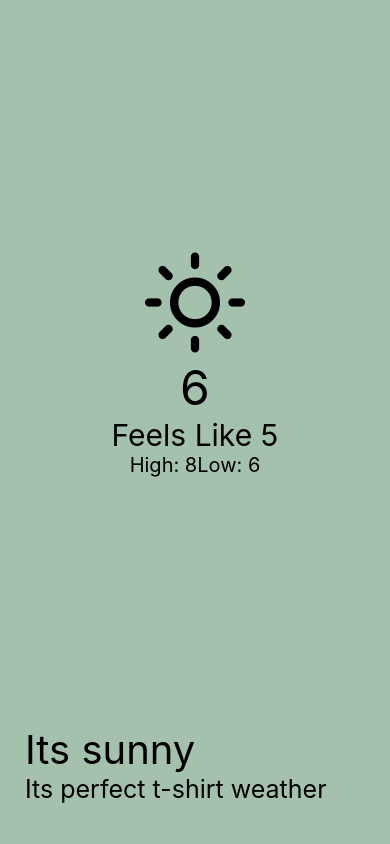
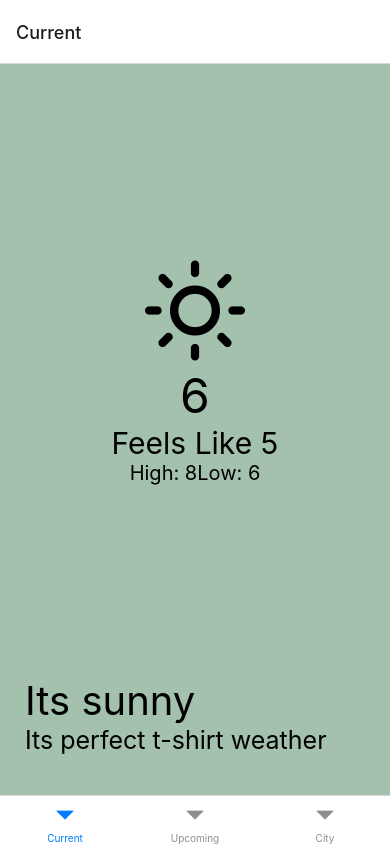
Before and after one commit to jkeowen/WeatherAppRN, a React Native app: screen / in a window 390 px wide. Built offline with nearby package versions, Linux system fonts and the light colour scheme.

Commit message:
added tab navigation

```diff
--- a/App.js
+++ b/App.js
@@ -1,23 +1,24 @@
 import React from 'react';
-import {View, StyleSheet} from 'react-native';
 import CurrentWeather from './src/screens/CurrentWeather';
 import UpcomingWeather from './src/screens/UpcomingWeather';
 import City from './src/screens/City';
+import { NavigationContainer } from '@react-navigation/native';
+import { createBottomTabNavigator } from '@react-navigation/bottom-tabs';
+
+const Tab = createBottomTabNavigator();
+
 const App = () => {
 
 
   return (
-    <View style={styles.container}>
-      <CurrentWeather />
-      {/* <UpcomingWeather /> */}
-      {/* <City /> */}
-    </View>
+    <NavigationContainer>
+      <Tab.Navigator>
+        <Tab.Screen name={'Current'} component={CurrentWeather} />
+        <Tab.Screen name={'Upcoming'} component={UpcomingWeather} />
+        <Tab.Screen name={'City'} component={City} />
+      </Tab.Navigator>
+    </NavigationContainer>
   )
 }
-const styles = StyleSheet.create({
-  container:{
-    flex:1
-  }
-})
 
 export default App;
--- a/package.json
+++ b/package.json
@@ -10,10 +10,14 @@
   },
   "dependencies": {
     "@expo/webpack-config": "^18.0.1",
+    "@react-navigation/bottom-tabs": "^6.5.7",
+    "@react-navigation/native": "^6.1.6",
     "expo": "~48.0.15",
     "expo-status-bar": "~1.4.4",
     "react": "18.2.0",
     "react-native": "0.71.7",
+    "react-native-safe-area-context": "4.5.0",
+    "react-native-screens": "~3.20.0",
     "react-native-web": "~0.18.10"
   },
   "devDependencies": {
```
Also changed, not shown: 1 other file (tests, documents, lock files or other folders).
